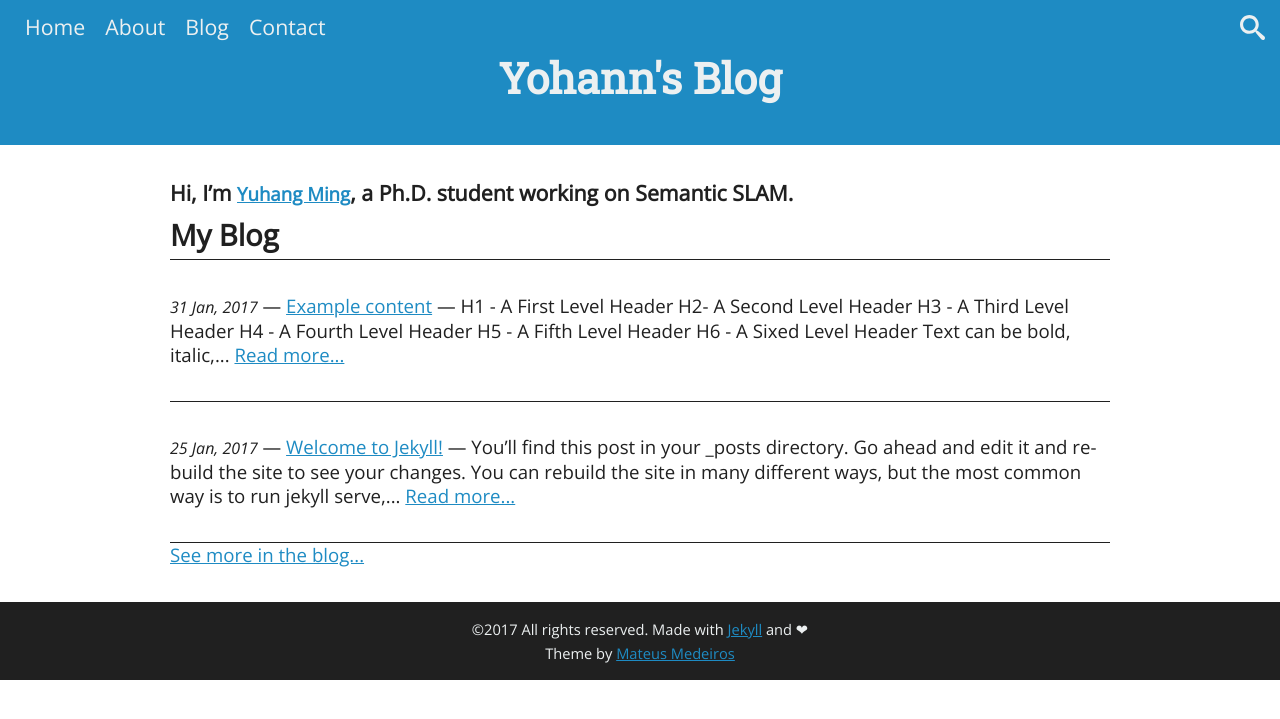
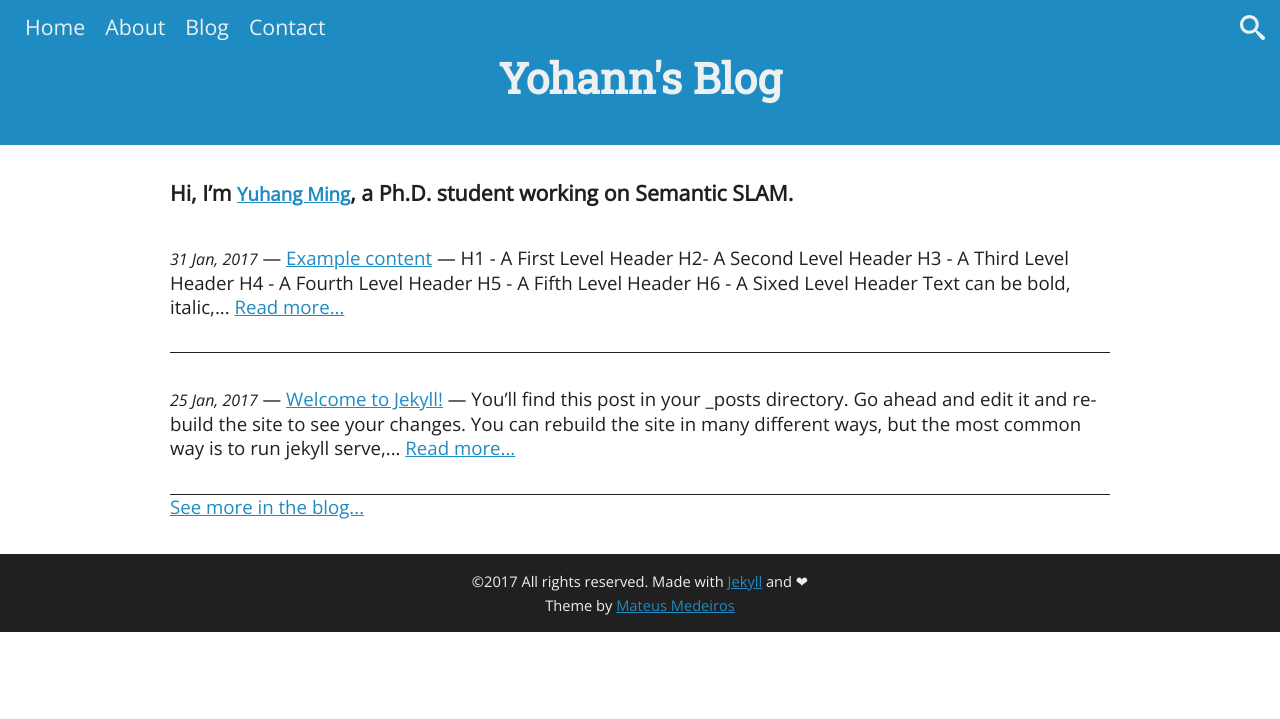
Before and after one commit to YuhangMing/YuhangMing.github.io, a Jekyll site: the page built from index.html, in a window 1280 px wide. Shown: the top 719 px of the page. Built offline with Jekyll 4.4.1, drawn with Linux system fonts in a browser that asks for light colours.

Commit message:
remove "My Blog" on welcome page

```diff
--- a/index.html
+++ b/index.html
@@ -6,8 +6,8 @@ layout: default
 
   <p class="welcome-title"> Hi, I’m <a href="about">{{ site.author.name }}</a>, a Ph.D. student working on Semantic SLAM. </p>
 
-    <h1 class="page-title"> My Blog </h1>
-
+    <!-- <h1 class="page-title"> My Blog </h1>
+ -->
     <ul class="post-list">
       {% for post in site.posts limit:2 %}
         <li class="post-container">
```
Also changed, not shown: 3 other files.
